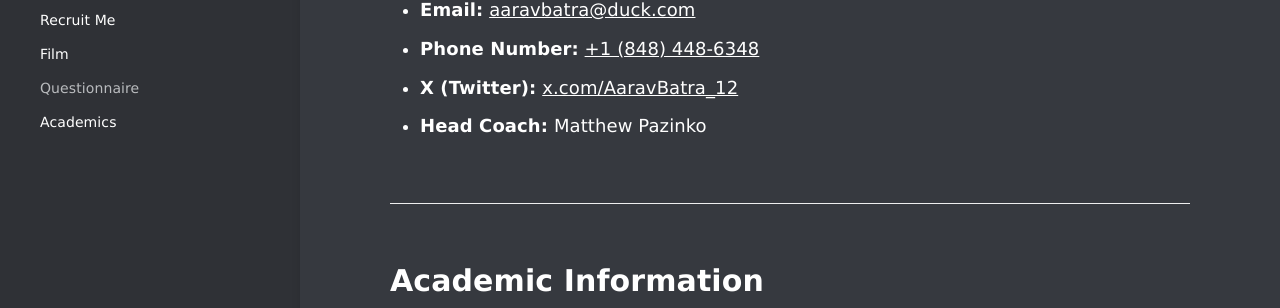
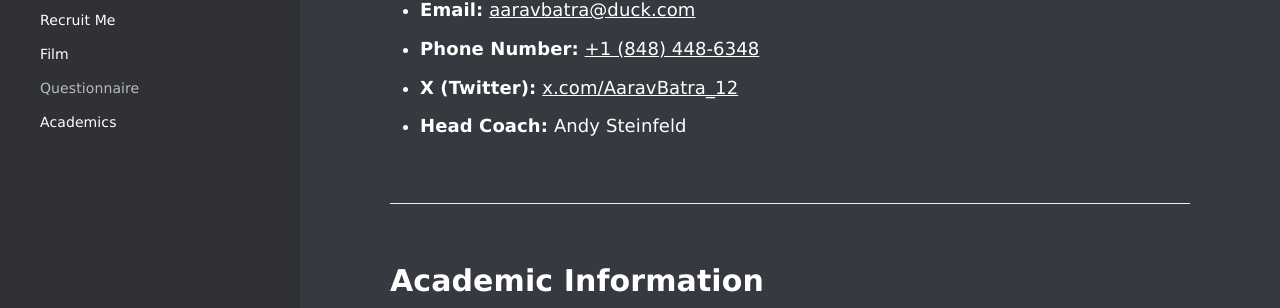
Before and after one commit to batra-aarav/www.aaravbatra.me, a Jekyll site: the page built from _docs/recruiting/questionnaire.md, in a window 1280 px wide. Shown: the part 435-743 px from the top of the page. Built offline with Jekyll 4.4.1, drawn with Linux system fonts in a browser that asks for light colours.

Commit message:
update hc in questionnaire

```diff
--- a/_docs/recruiting/questionnaire.md
+++ b/_docs/recruiting/questionnaire.md
@@ -12,7 +12,7 @@ I have answered the most common questions across Recruit Questionnaires below.
 - **Email:** [aaravbatra@duck.com](mailto:aaravbatra@duck.com)
 - **Phone Number:** [+1 (848) 448-6348](tel:+18484486348)
 - **X (Twitter):** [x.com/AaravBatra_12](https://x.aaravbatra.me)
-- **Head Coach:** Matthew Pazinko
+- **Head Coach:** Andy Steinfeld
 
 ### Academic Information
 
```
